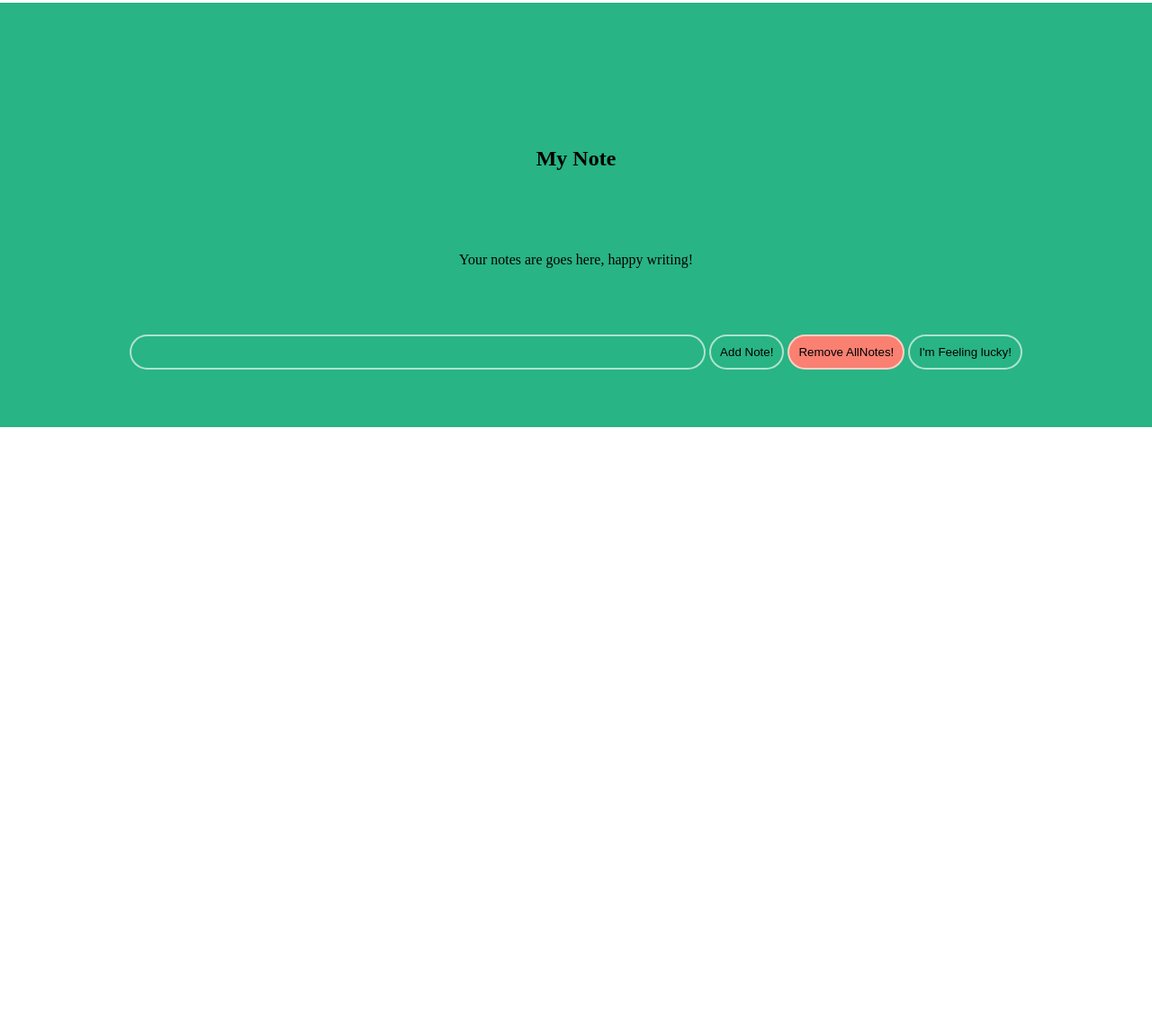
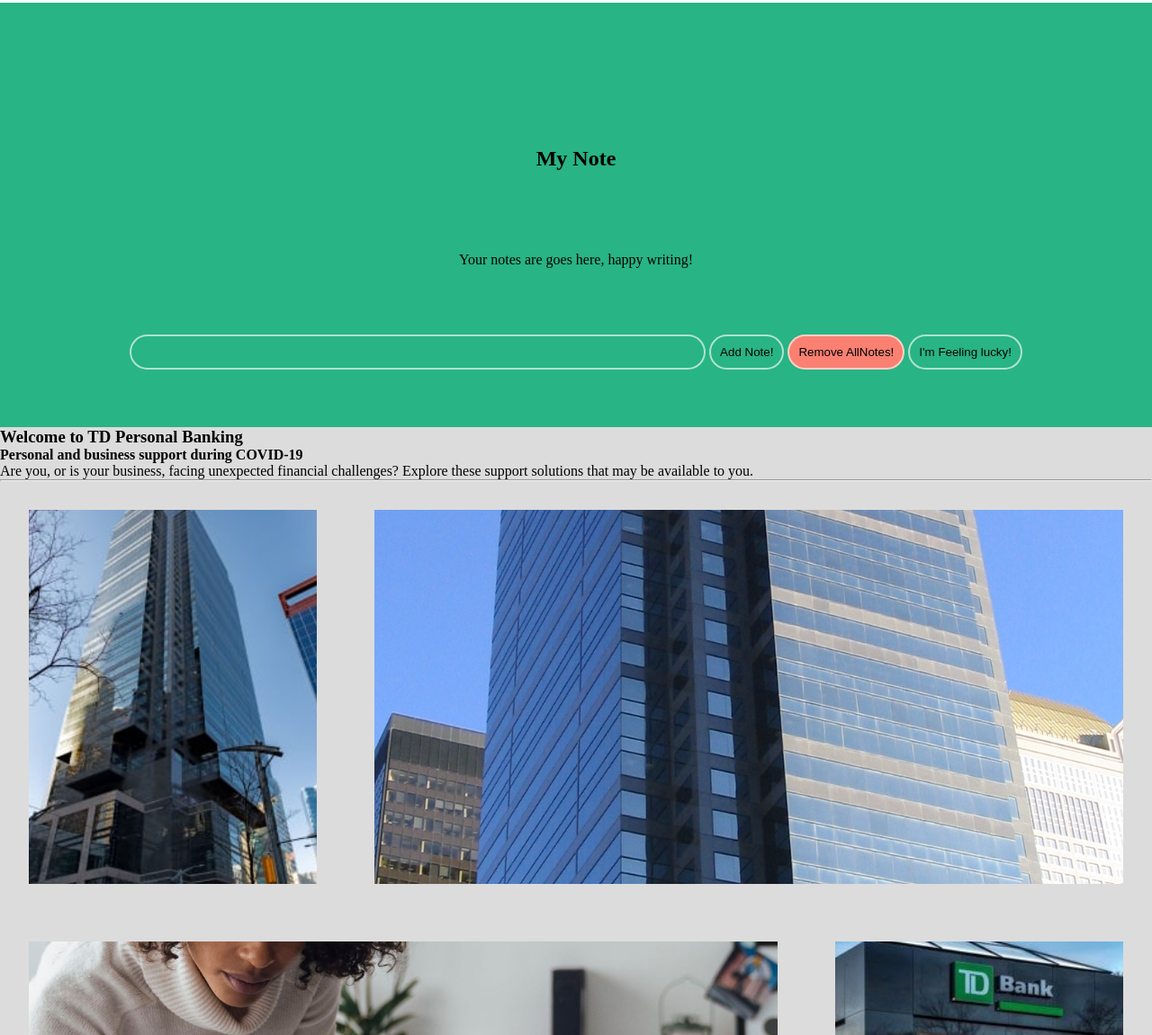
Before and after one commit to Mohib008/Project-0-Test, a website: page index.html in a window 1280 px wide. Shown: the part 389-1540 px from the top of the page at 90% size. Before the commit the page ends 864 px from the top, so only its background shows below. Drawn offline with nearby package versions, Linux system fonts and the light colour scheme.

Commit message:
section-3 is added

```diff
--- a/index.html
+++ b/index.html
@@ -62,6 +62,20 @@
    </section>
 
 
+   <section class="section-3">
+       <h3 class="section-3 section-3--title">Welcome to TD Personal Banking</h3>
+       <h4 class="section-3 section-3--title">Personal and business support during COVID-19</h4>
+       <p class="section-3 section-3--p">Are you, or is your business, facing unexpected financial challenges? Explore these support solutions that may be available to you.</p>
+       <hr class="section-3 section-3--hr">
+       <ul class="section-3 section-3--grid">
+          <li class="section-3 section-3--small" style="background-image: url(/1.jpg);"></li>
+          <li class="section-3 section-3--large" style="background-image: url(/4.jpg);"></li>
+          <li class="section-3 section-3--large" style="background-image: url(/5.jpg);"></li>
+          <li class="section-3 section-3--small" style="background-image: url(/6.jpg);"></li>
+       </ul>
+   </section>
+
+
 
     <script type="text/javascript" src="app.js"></script>
 
--- a/main.scss
+++ b/main.scss
@@ -44,7 +44,7 @@
     transition: 1000ms;
 }
 
-.nav--h1, .nav--item::after {
+.nav--h1, .nav--item, nav li::after {
     transition: 1000ms;
 }
 
@@ -183,3 +183,27 @@
 button, input:focus {
     outline: none;
 }
+
+.section-3 {
+    background-color: $color-white-3;
+    &--grid {
+        width: 100%;
+        display: flex;
+        flex-wrap: wrap;
+        justify-content: center;
+        list-style: none;
+    }
+
+    &--small, &--large {
+        flex-basis: 30%;
+        height: 30rem;
+        padding: 2rem;
+        background-clip: content-box;
+        background-size: cover;
+        background-position: center;
+    }
+
+    &--large {
+        flex-basis: 70%;
+    }
+}
```
Also changed, not shown: 1.jpg (added), 2.jfif (added), 3.jpg (added), 4.jpg (added), 5.jpg (added), 6.jpg (added), 7.png (added), 8.jpg (added), 9.jpg (added), app.css.
